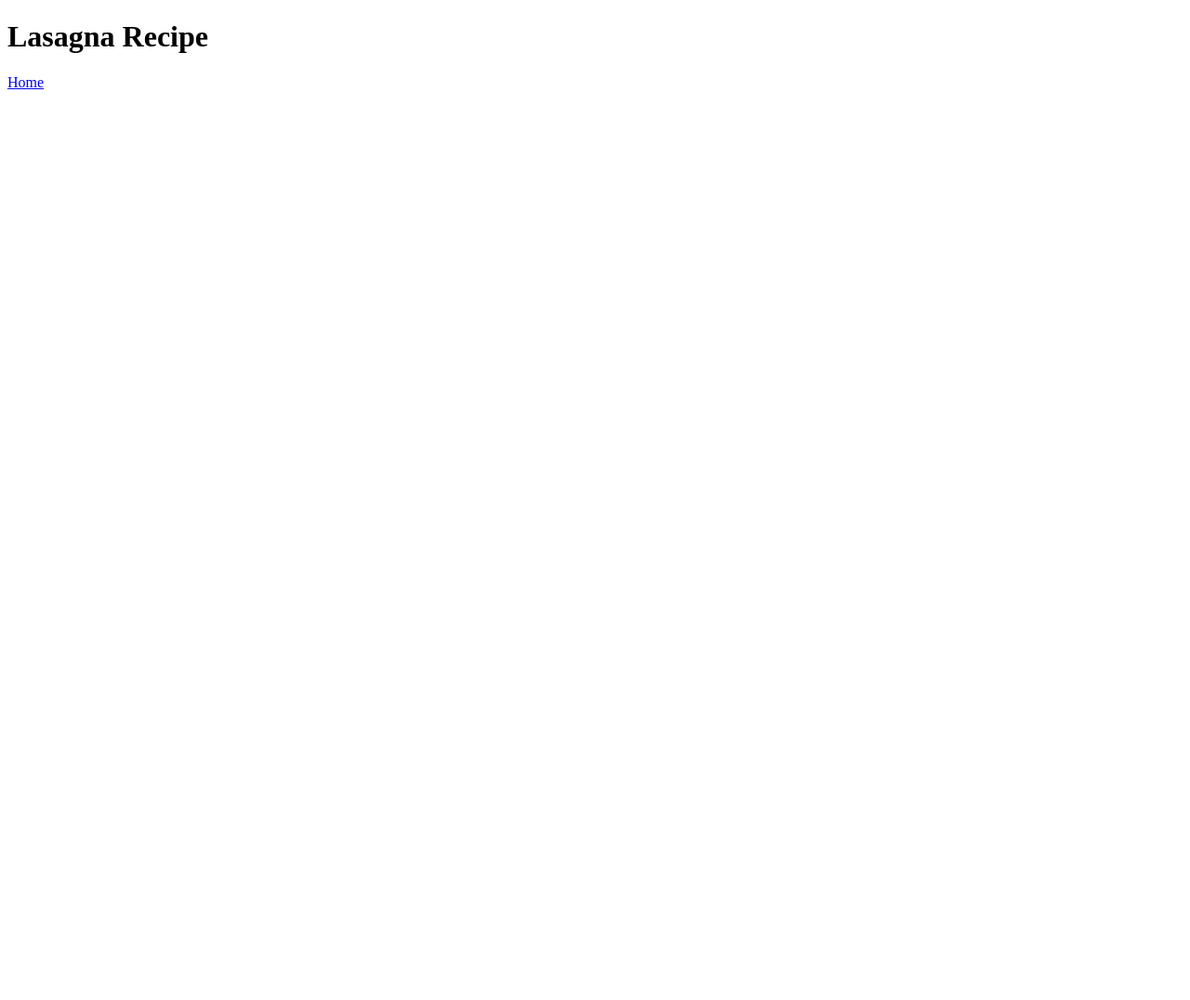
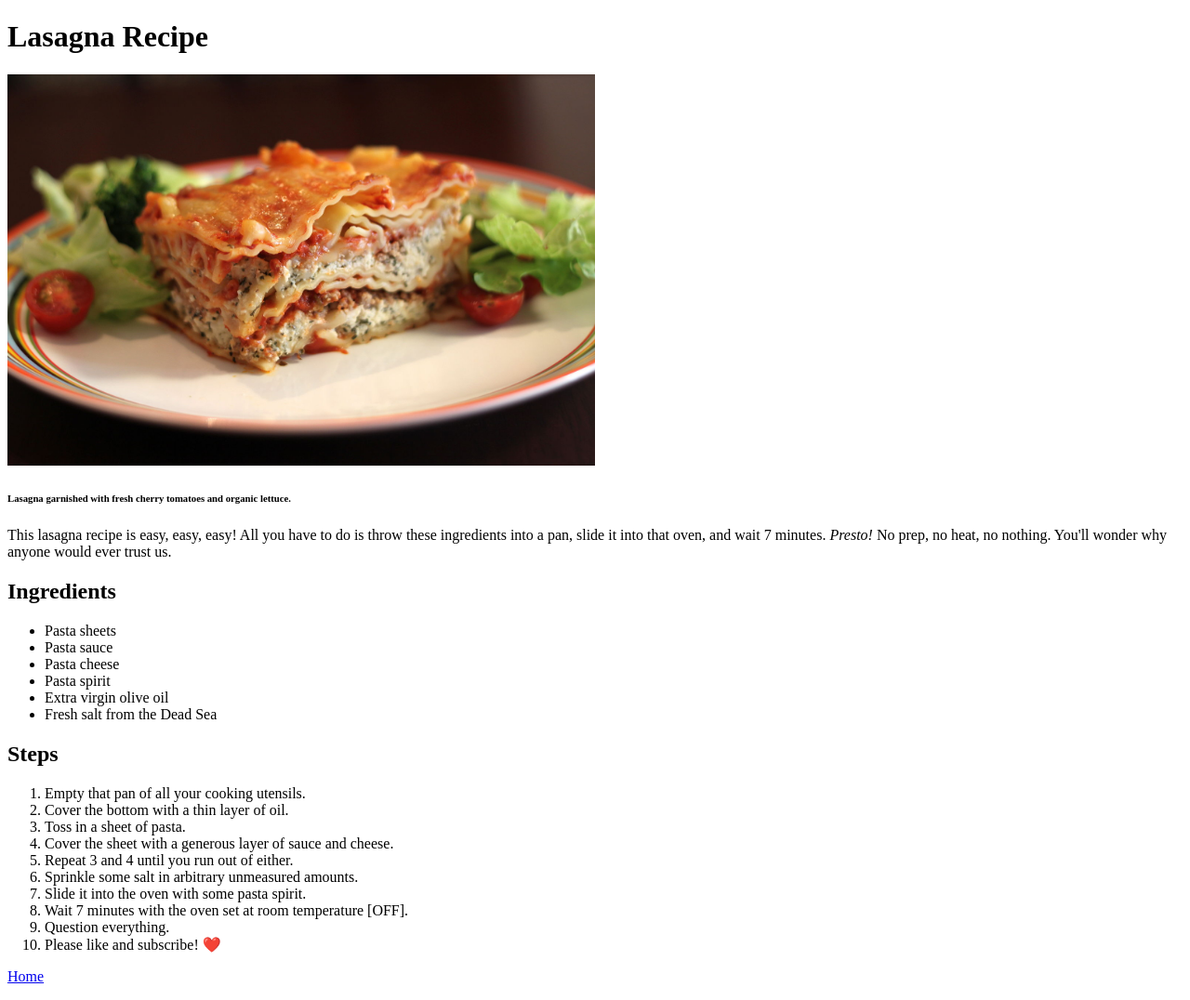
Before and after one commit to culinarian/odin-recipes, a plain HTML site: page recipes/lasagna.html in a window 1280 px wide. Shown: the whole page at 93% size. Before the commit the page ends 800 px from the top, so only its background shows below. Drawn offline with Linux system fonts and the light colour scheme.

Commit message:
feat: update lasagna recipe
- Added a photo of lasagna
- Added a paragraph for recipe description
- Added a list of ingredients
- Added a list of steps

```diff
--- a/recipes/lasagna.html
+++ b/recipes/lasagna.html
@@ -6,6 +6,34 @@
     </head>
     <body>
         <h1>Lasagna Recipe</h1>
-        <a href="../index.html">Home</a>
+        <img src="lasagna.jpg" alt="A picture of lasagna on a plate." width="50%"/>
+        <h6>Lasagna garnished with fresh cherry tomatoes and organic lettuce.</h3>
+        <p>This lasagna recipe is easy, easy, easy! All you have to do
+            is throw these ingredients into a pan, slide it into that
+            oven, and wait 7 minutes. <i>Presto!</i> No prep, no heat, no nothing.
+            You'll wonder why anyone would ever trust us.</p>
+        <h2>Ingredients</h2>
+        <ul>
+            <li>Pasta sheets</li>
+            <li>Pasta sauce</li>
+            <li>Pasta cheese</li>
+            <li>Pasta spirit</li>
+            <li>Extra virgin olive oil</li>
+            <li>Fresh salt from the Dead Sea</li>
+        </ul>
+        <h2>Steps</h2>
+        <ol>
+            <li>Empty that pan of all your cooking utensils.</li>
+            <li>Cover the bottom with a thin layer of oil.</li>
+            <li>Toss in a sheet of pasta.</li>
+            <li>Cover the sheet with a generous layer of sauce and cheese.</li>
+            <li>Repeat 3 and 4 until you run out of either.</li>
+            <li>Sprinkle some salt in arbitrary unmeasured amounts.</li>
+            <li>Slide it into the oven with some pasta spirit.</li>
+            <li>Wait 7 minutes with the oven set at room temperature [OFF].</li>
+            <li>Question everything.</li>
+            <li>Please like and subscribe! ❤️</li>
+        </ol>
+        <p><a href="../index.html">Home</a></p>
     </body>
 </html>
```
Also changed, not shown: recipes/lasagna.jpg (added).
